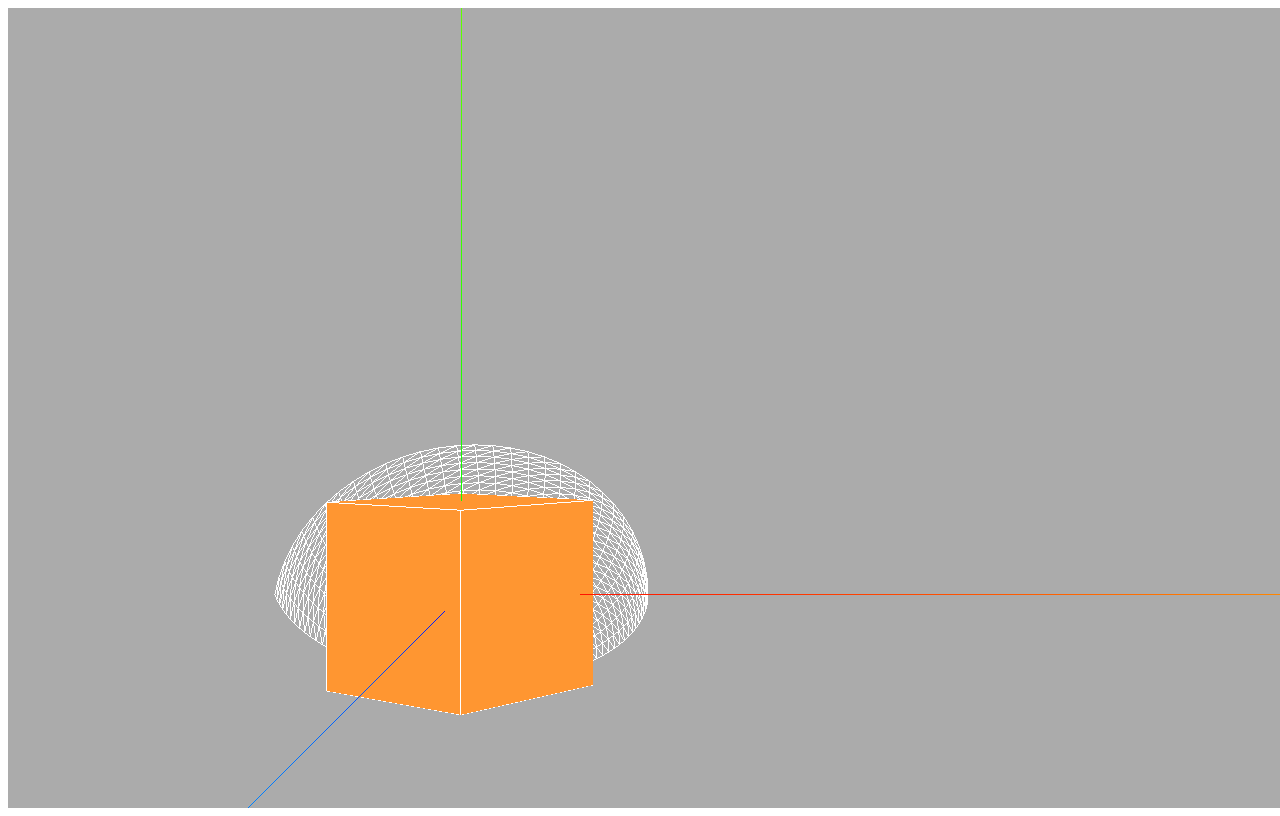
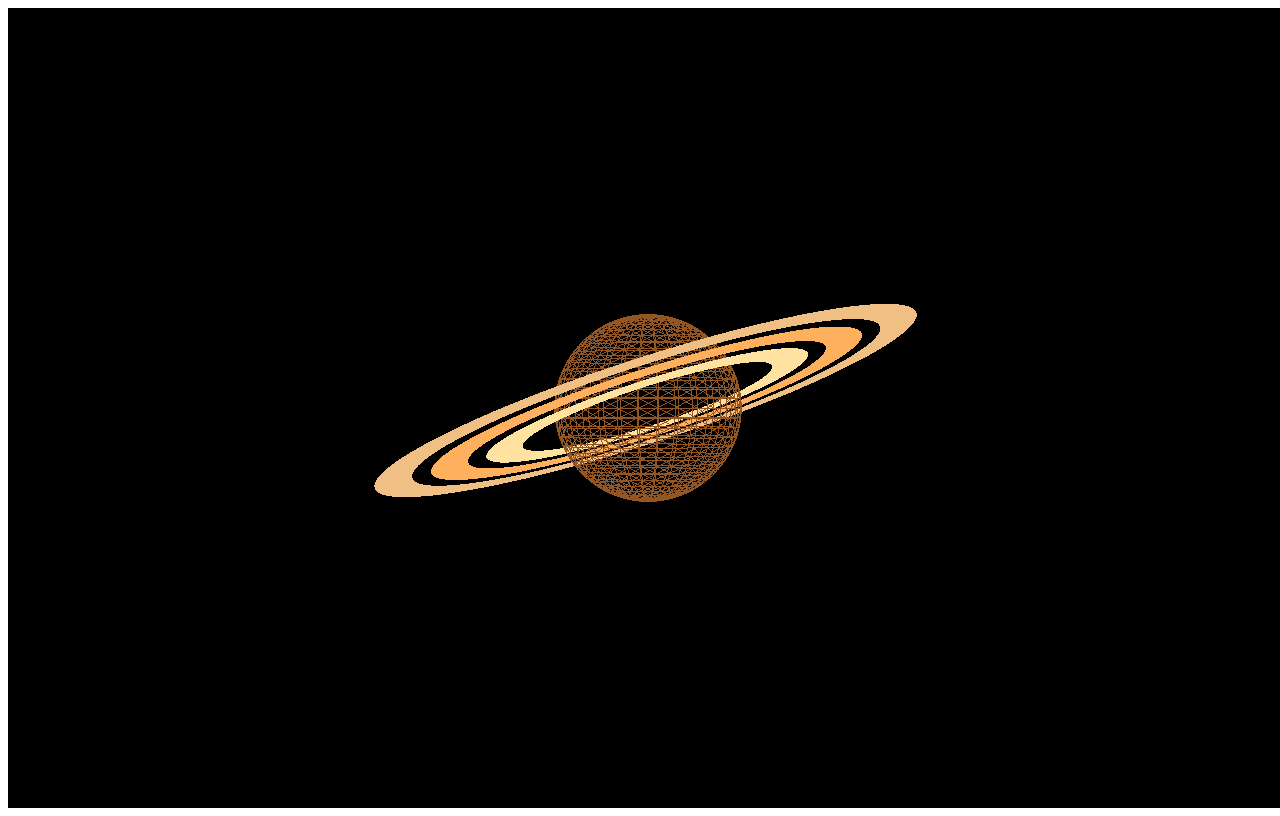
Before and after one commit to Pigrabbit/three-js-playground, a website with bundled scripts: page index.html in a window 1280 px wide. Built offline with nearby package versions, Linux system fonts and the light colour scheme.

Commit message:
feat: paint saturn with Sphere and Torus Geometry

```diff
--- a/index.css
+++ b/index.css
@@ -0,0 +1,5 @@
+body {
+    width: 100%;
+    height: 100%;
+    overflow: hidden;
+}
--- a/index.html
+++ b/index.html
@@ -7,6 +7,7 @@
     <title>First Painting</title>
 </head>
 <body>
-    <script defer type="module" src="index.js"></script>
+    <!-- <script defer type="module" src="index.js"></script> -->
+    <script defer type="module" src="saturn.js"></script>
 </body>
 </html>
--- /dev/null
+++ b/saturn.js
@@ -0,0 +1,67 @@
+import * as THREE from '../node_modules/three/build/three.module.js'
+
+let camera, scene, renderer
+let step = 0.01
+
+function createPlanet({ radius, color, widthSegments = 30, heightSegments = 30 }) {
+  const geometry = new THREE.SphereGeometry(radius, widthSegments, heightSegments)
+  const material = new THREE.MeshBasicMaterial({ color, wireframe: true })
+  const sphere = new THREE.Mesh(geometry, material)
+  scene.add(sphere)
+}
+
+function createRing({ radius, tube, color, radialSegments = 2, tubularSegments = 100 }) {
+  const geometry = new THREE.TorusGeometry(radius, tube, radialSegments, tubularSegments)
+  const material = new THREE.MeshBasicMaterial({ color })
+  const torus = new THREE.Mesh(geometry, material)
+  torus.rotation.x -= 30
+  torus.rotation.y += 60
+  scene.add(torus)
+}
+
+function createSaturn({ planetRadius, planetColor, rings }) {
+  createPlanet({ radius: planetRadius, color: planetColor })
+  rings.forEach((ring) => createRing({ radius: ring.radius, tube: ring.tube, color: ring.color }))
+}
+
+function init() {
+  scene = new THREE.Scene()
+  scene.background = new THREE.Color(0x000000)
+
+  camera = new THREE.PerspectiveCamera(30, window.innerWidth / window.innerHeight, 1, 1000)
+  camera.position.z = 80
+
+  const rings = [
+    {
+      radius: 8,
+      tube: 1,
+      color: 0xFFE2A0
+    },
+    {
+      radius: 11,
+      tube: 1,
+      color: 0xFFB05F
+    },
+    {
+      radius: 14,
+      tube: 1,
+      color: 0xF0BF84
+    }
+  ]
+  const planetRadius = 5
+  const planetColor = 0x935623
+
+  createSaturn({ planetRadius, planetColor, rings})
+
+  renderer = new THREE.WebGLRenderer()
+  renderer.setSize(window.innerWidth, window.innerHeight)
+
+  document.body.appendChild(renderer.domElement)
+}
+
+function mainLoop() {
+  renderer.render(scene, camera)
+}
+
+init()
+mainLoop()
```
